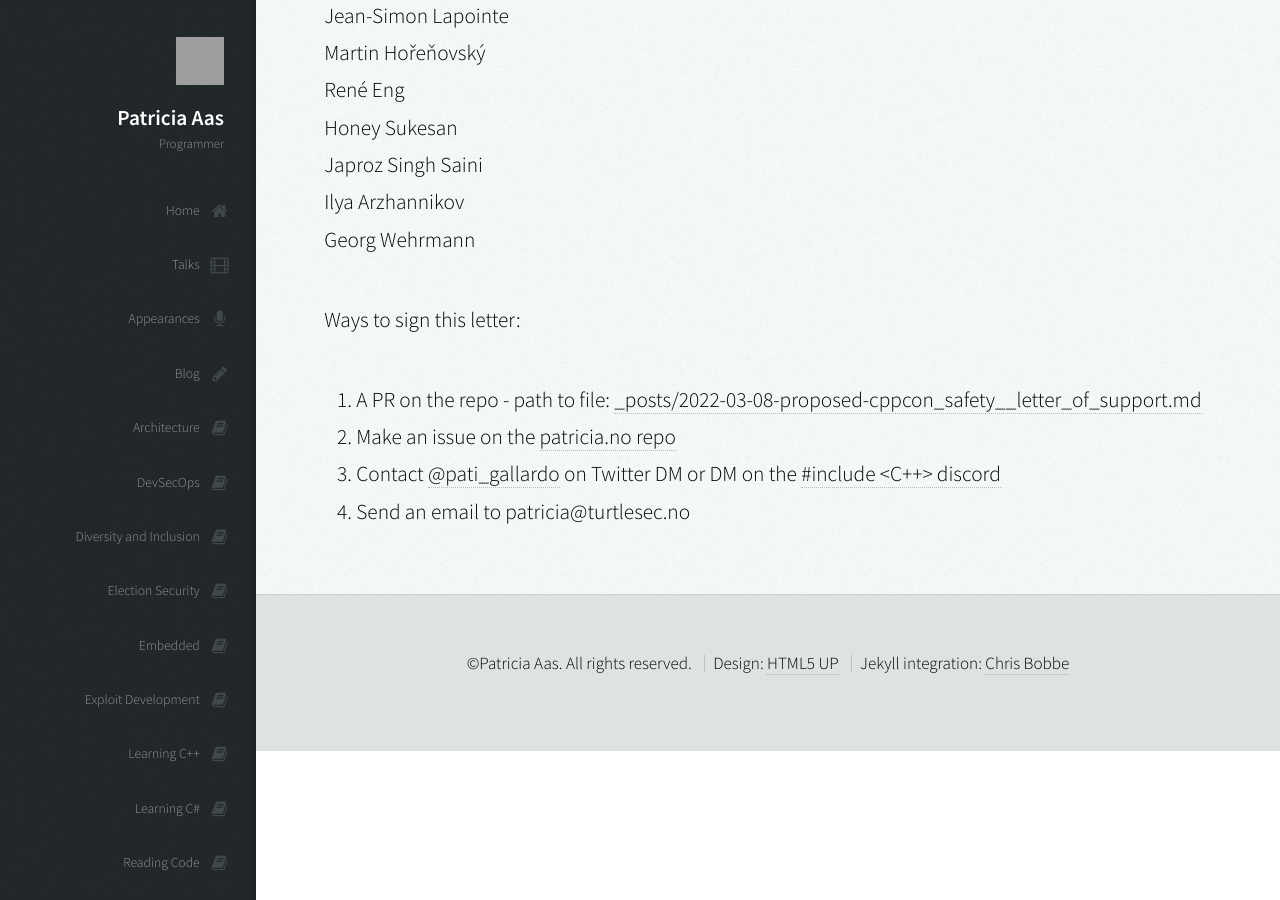
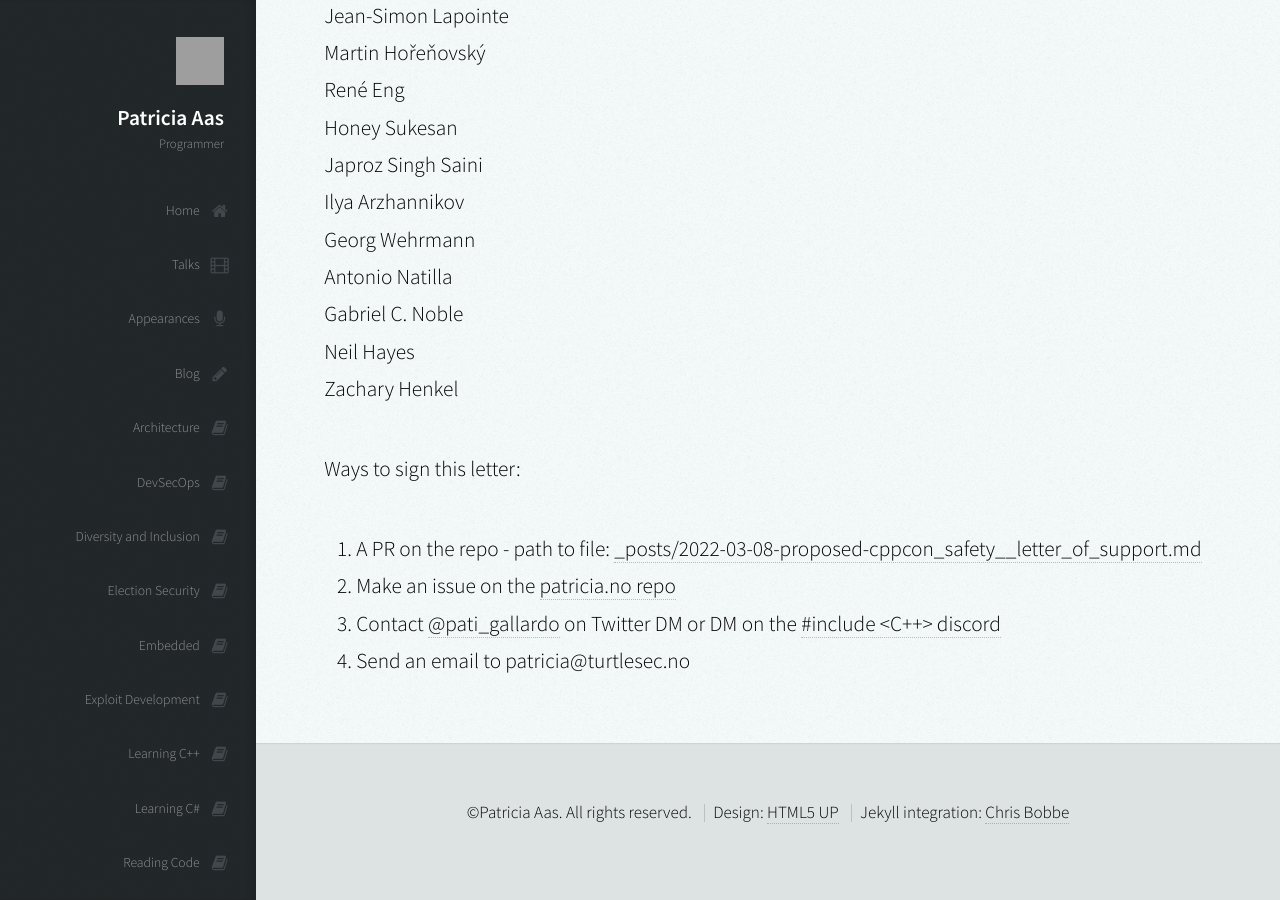
Before and after one commit to patricia-gallardo/patricia-gallardo.github.io, a Jekyll site: the page built from _posts/2022-03-08-proposed-cppcon_safety__letter_of_support.md, in a window 1280 px wide and 900 px high, scrolled down 4328 px. Built offline with Jekyll 4.4.1, drawn with Linux system fonts in a browser that asks for light colours; nearby versions of some CDN libraries; grey boxes are pictures that could not be loaded.

Commit message:
Update 2022-03-08-proposed-cppcon_safety__letter_of_support.md

```diff
--- a/_posts/2022-03-08-proposed-cppcon_safety__letter_of_support.md
+++ b/_posts/2022-03-08-proposed-cppcon_safety__letter_of_support.md
@@ -120,7 +120,11 @@ René Eng <br>
 Honey Sukesan <br>
 Japroz Singh Saini <br>
 Ilya Arzhannikov <br>
-Georg Wehrmann<br>
+Georg Wehrmann <br>
+Antonio Natilla <br>
+Gabriel C. Noble <br>
+Neil Hayes <br>
+Zachary Henkel <br>
 
 Ways to sign this letter:
 1. A PR on the repo - path to file: [_posts/2022-03-08-proposed-cppcon_safety__letter_of_support.md][4]
```
